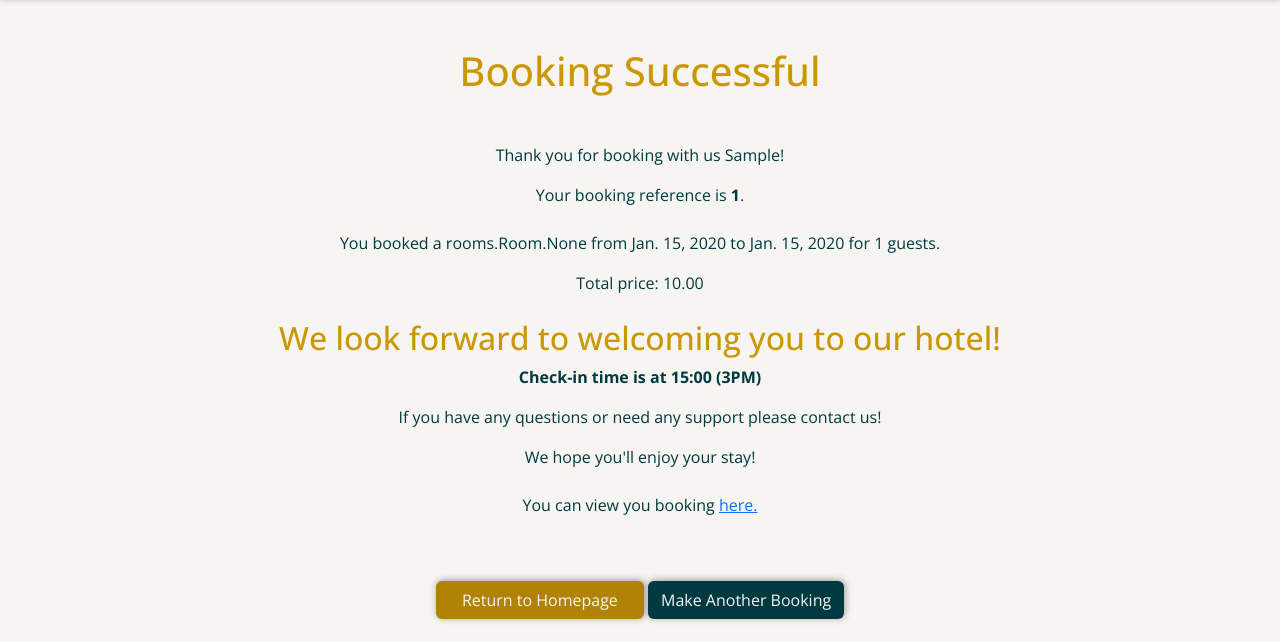
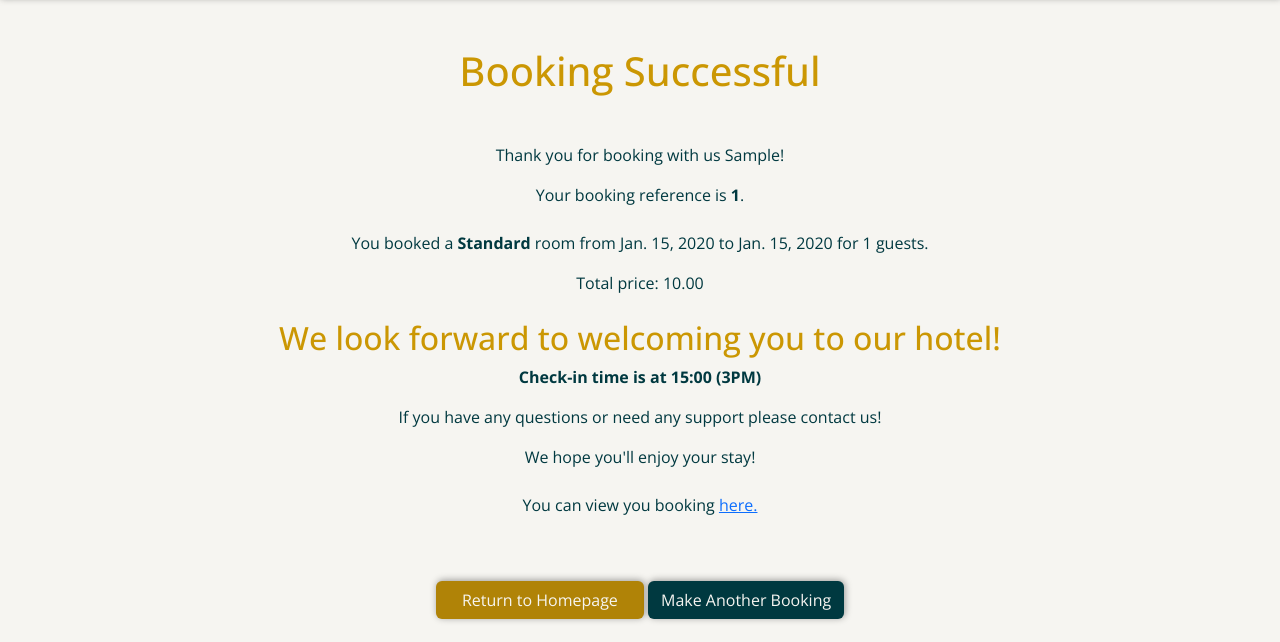
Before and after one commit to EVondrus/la-hotel, a Django app: page /booking/success/1 in a window 1280 px wide. Shown: the part 103-745 px from the top of the page. Run offline with Django 5.2, Linux system fonts and the light colour scheme; a user stored in the database is signed in; tables that the repository leaves empty hold one stand-in row (values such as "Sample post"); some libraries are stand-ins or nearby versions.

Commit message:
refactor: Update booking success and booking_list template to properly display room category

```diff
--- a/booking/templates/booking/booking_list.html
+++ b/booking/templates/booking/booking_list.html
@@ -12,7 +12,7 @@
     {% for booking in bookings %}
     <div class="card m-3 category-card" style="width: 22rem">
         <div class="card-body">
-        <h2 class="card-title">{{ booking.rooms }}</h2>
+        <h2 class="card-title">{{ booking.rooms.first.category.category|lower|capfirst }}</h2>
         <p class="card-text">
             <strong>Booking Id:</strong> {{ booking.pk }}
             <br />
--- a/booking/templates/booking/booking_success.html
+++ b/booking/templates/booking/booking_success.html
@@ -9,8 +9,8 @@
 			<h1 class="text-center my-5">Booking Successful</h1>
 			<p class="text-center">Thank you for booking with us {{ booking.user.first_name }}!</p>
 			<p class="text-center">Your booking reference is <strong>{{ booking.pk }}</strong>.</p>
-      <p class="text-center mt-4">You booked a {{booking.rooms}} from {{ booking.check_in }} to {{ booking.check_out }} for {{ booking.no_of_guests }} guests.
-      <p class="text-center">Total price: {{booking.total_price}}</p>
+			<p class="text-center mt-4">You booked a <strong>{{ booking.rooms.first.category.category|lower|capfirst }}</strong> room from {{ booking.check_in }} to {{ booking.check_out }} for {{ booking.no_of_guests }} guests.
+			<p class="text-center">Total price: {{ booking.total_price }}</p>
 
 			<h2 class="text-center mt-4">We look forward to welcoming you to our hotel!</h2>
 			<p class="text-center"><strong>Check-in time is at 15:00 (3PM)</strong></p>
```
Lines whose indentation alone changed are shown as unchanged.
